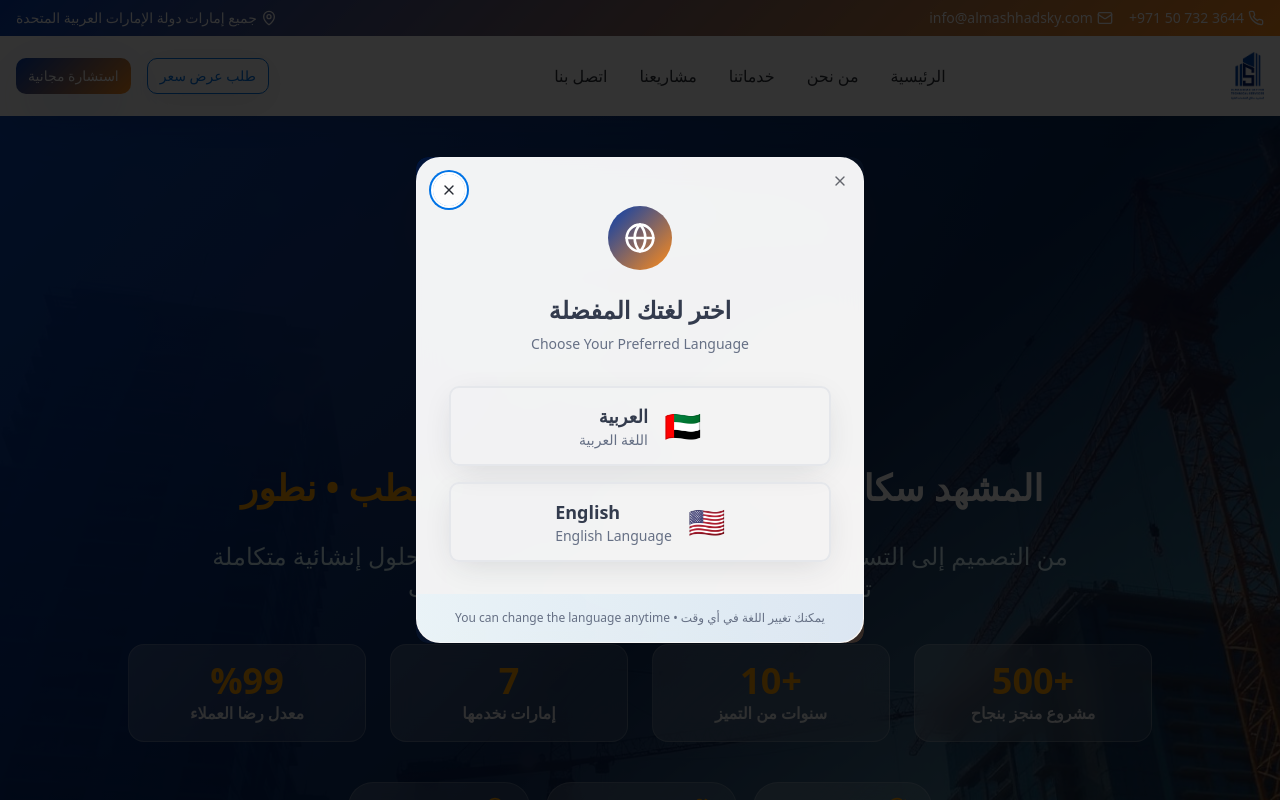
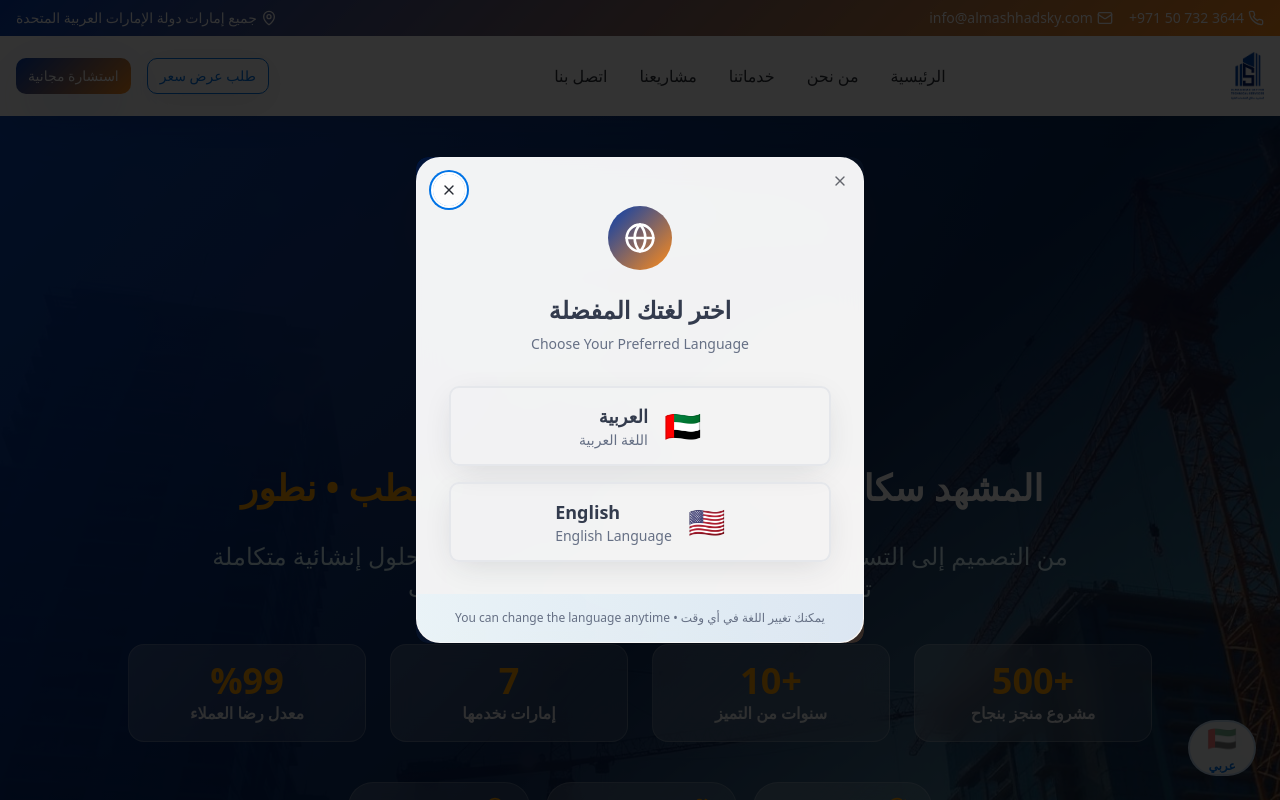
Before and after one commit to almashhad/almashhad-sky-uae, a React (Vite) app: page / in a window 1280 px wide. Shown: the top 800 px of the page. Built offline with nearby package versions, Linux system fonts and the light colour scheme.

Commit message:
Add language switch button
Added a language switch button to the header for easy language selection after the initial pop-up. The button is designed to be unobtrusive, aesthetically pleasing, and consistent with the site's overall professional design.

```diff
--- /dev/null
+++ b/src/components/LanguageToggle.tsx
@@ -0,0 +1,109 @@
+import { useState } from "react";
+import { Button } from "@/components/ui/button";
+import { Globe, Languages } from "lucide-react";
+import { useLanguage } from "@/contexts/LanguageContext";
+import { useTranslation } from "@/hooks/useTranslation";
+
+const LanguageToggle = () => {
+  const [isOpen, setIsOpen] = useState(false);
+  const { language, setLanguage } = useLanguage();
+  const { t } = useTranslation();
+
+  const toggleLanguage = () => {
+    const newLanguage = language === 'ar' ? 'en' : 'ar';
+    setLanguage(newLanguage);
+  };
+
+  const handleToggleClick = () => {
+    if (window.innerWidth <= 768) {
+      // On mobile, show mini popup
+      setIsOpen(!isOpen);
+    } else {
+      // On desktop, toggle directly
+      toggleLanguage();
+    }
+  };
+
+  const currentFlag = language === 'ar' ? '🇦🇪' : '🇺🇸';
+  const otherFlag = language === 'ar' ? '🇺🇸' : '🇦🇪';
+  const currentLang = language === 'ar' ? 'عربي' : 'EN';
+  const otherLang = language === 'ar' ? 'EN' : 'عربي';
+
+  return (
+    <>
+      {/* Main Toggle Button */}
+      <div className="fixed bottom-6 right-6 z-50 group">
+        <Button
+          onClick={handleToggleClick}
+          variant="outline"
+          size="lg"
+          className="h-14 w-14 rounded-full bg-white/95 backdrop-blur-lg border-2 border-primary/20 hover:border-primary/40 shadow-professional hover:shadow-hover transition-all duration-300 group-hover:scale-110 overflow-hidden"
+        >
+          <div className="flex flex-col items-center gap-1">
+            <span className="text-2xl animate-pulse group-hover:animate-bounce">{currentFlag}</span>
+            <span className="text-xs font-bold text-primary">{currentLang}</span>
+          </div>
+        </Button>
+
+        {/* Mobile Mini Popup */}
+        {isOpen && (
+          <div className="absolute bottom-16 right-0 md:hidden animate-scale-in">
+            <div className="bg-white/95 backdrop-blur-lg rounded-2xl shadow-professional border border-primary/20 p-4 min-w-[200px]">
+              <p className="text-sm text-muted-foreground text-center mb-3">
+                {t('chooseLanguage')}
+              </p>
+
+              <div className="space-y-2">
+                <Button
+                  onClick={() => {
+                    setLanguage('ar');
+                    setIsOpen(false);
+                  }}
+                  variant={language === 'ar' ? 'default' : 'outline'}
+                  className="w-full justify-start gap-3 h-12"
+                >
+                  <span className="text-xl">🇦🇪</span>
+                  <div className="text-right">
+                    <div className="font-medium">العربية</div>
+                  </div>
+                </Button>
+
+                <Button
+                  onClick={() => {
+                    setLanguage('en');
+                    setIsOpen(false);
+                  }}
+                  variant={language === 'en' ? 'default' : 'outline'}
+                  className="w-full justify-start gap-3 h-12"
+                >
+                  <span className="text-xl">🇺🇸</span>
+                  <div className="text-left">
+                    <div className="font-medium">English</div>
+                  </div>
+                </Button>
+              </div>
+            </div>
+          </div>
+        )}
+
+        {/* Desktop Hover Tooltip */}
+        <div className="hidden md:block absolute bottom-16 right-0 opacity-0 group-hover:opacity-100 transition-all duration-300 pointer-events-none group-hover:pointer-events-auto">
+          <div className="bg-foreground text-background px-4 py-2 rounded-lg text-sm font-medium whitespace-nowrap shadow-lg">
+            {language === 'ar' ? 'Switch to English' : 'التبديل للعربية'}
+            <div className="absolute top-full right-4 w-0 h-0 border-l-4 border-r-4 border-t-4 border-transparent border-t-foreground"></div>
+          </div>
+        </div>
+      </div>
+
+      {/* Click outside to close mobile popup */}
+      {isOpen && (
+        <div
+          className="fixed inset-0 z-40 md:hidden"
+          onClick={() => setIsOpen(false)}
+        />
+      )}
+    </>
+  );
+};
+
+export default LanguageToggle;
--- a/src/pages/Index.tsx
+++ b/src/pages/Index.tsx
@@ -6,6 +6,7 @@ import Team from "@/components/Team";
 import Contact from "@/components/Contact";
 import Footer from "@/components/Footer";
 import LanguageSelector from "@/components/LanguageSelector";
+import LanguageToggle from "@/components/LanguageToggle";
 import { useLanguage } from "@/contexts/LanguageContext";
 
 const Index = () => {
@@ -18,6 +19,7 @@ const Index = () => {
   return (
     <div className="min-h-screen" dir={dir}>
       <LanguageSelector onLanguageSelect={handleLanguageSelect} />
+      <LanguageToggle />
       <Header />
       <Hero />
       <Services />
```
